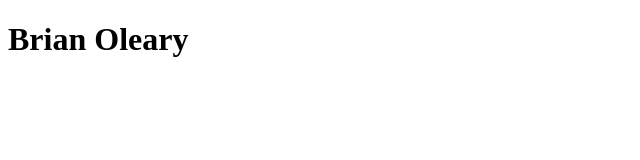
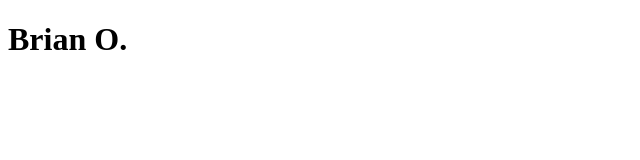
Before and after one commit to olearybmps/rtt08example, a plain HTML site: page index.html in a window 1280 px wide. Shown: the whole page, without its empty margins (0-640 px from the left). Drawn offline with Linux system fonts and the light colour scheme.

Commit message:
Add files

```diff
--- a/index.html
+++ b/index.html
@@ -11,7 +11,7 @@
 </head>
 
 <body>
-    <h1>Brian Oleary</h1>
+    <h1>Brian O.</h1>
 
     <script src="app.js" async defer></script>
 </body>
```
